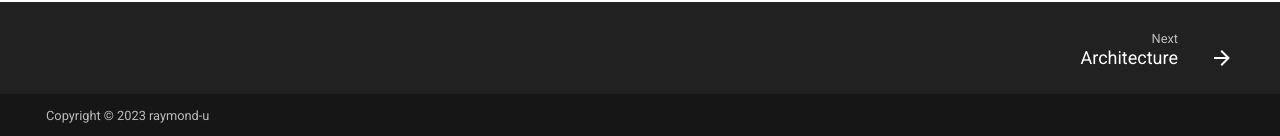
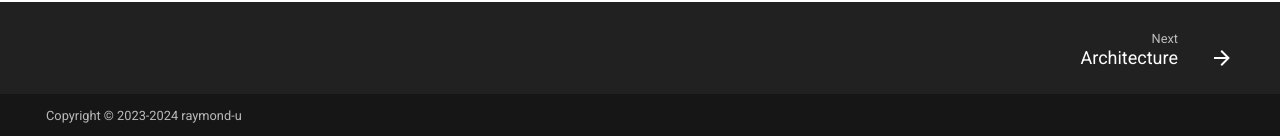
Before and after one commit to raymond-u/lungo, an MkDocs documentation site: the page built from docs/index.md, in a window 1280 px wide and 900 px high, scrolled down 618 px. Shown: the part 761-897 px from the top of the window. Built offline with MkDocs 1.6.1 and Material for MkDocs 9.7.7, drawn with Linux system fonts in a browser that asks for light colours; comment, search, counter and statistics services are not loaded; the version menu is left out.

Commit message:
chore: update copyright information

```diff
--- a/mkdocs.yaml
+++ b/mkdocs.yaml
@@ -3,7 +3,7 @@ site_url: 'https://raymond-u.github.io/lungo/'
 repo_name: 'raymond-u/lungo'
 repo_url: 'https://github.com/raymond-u/lungo'
 remote_branch: gh-pages
-copyright: 'Copyright &copy; 2023 raymond-u'
+copyright: 'Copyright &copy; 2023-2024 raymond-u'
 edit_uri: edit/main/docs/
 
 nav:
```
Also changed, not shown: 1 other file.
